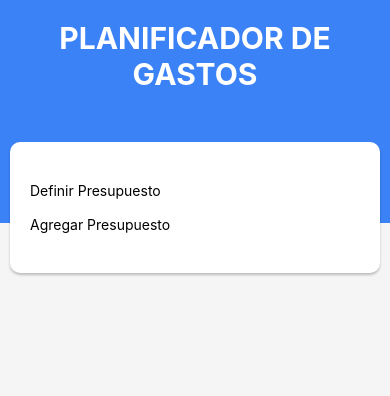
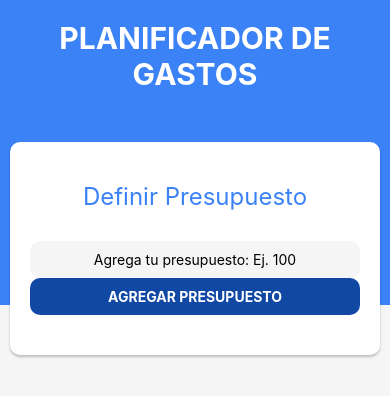
Before and after one commit to MorsaDevOmarG/planificador-mobile, a React Native app: screen / in a window 390 px wide. Shown: the top 396 px of the page. Built offline with nearby package versions, Linux system fonts and the light colour scheme.

Commit message:
Finalizando los ESTILOS del FORM

```diff
--- a/src/components/NuevoPresupuesto.js
+++ b/src/components/NuevoPresupuesto.js
@@ -4,12 +4,16 @@
 const NuevoPresupuesto = () => {
   return (
     <View style={styles.contenedor}>
-      <Text>Definir Presupuesto</Text>
+      <Text style={styles.label}>Definir Presupuesto</Text>
 
-      <TextInput />
+      <TextInput
+        keyboardType="numeric"
+        placeholder="Agrega tu presupuesto: Ej. 100"
+        style={styles.input}
+      />
 
-      <Pressable>
-        <Text>Agregar Presupuesto</Text>
+      <Pressable style={styles.boton}>
+        <Text style={styles.botonTexto}>Agregar Presupuesto</Text>
       </Pressable>
     </View>
   );
@@ -34,6 +38,33 @@
 
     elevation: 4,
   },
+
+  label: {
+    textAlign: 'center',
+    fontSize: 24,
+    color: '#3B82F6'
+  },
+
+  input: {
+    backgroundColor: '#F5F5F5',
+    padding: 10,
+    borderRadius: 10,
+    textAlign: 'center',
+    marginTop: 30
+  },
+
+  boton: {
+    backgroundColor: '#1048A4',
+    padding: 10,
+    borderRadius: 10
+  },
+
+  botonTexto: {
+    color: '#FFF',
+    textAlign: 'center',
+    textTransform: 'uppercase',
+    fontWeight: 'bold'
+  }
 });
 
 export default NuevoPresupuesto;
```
